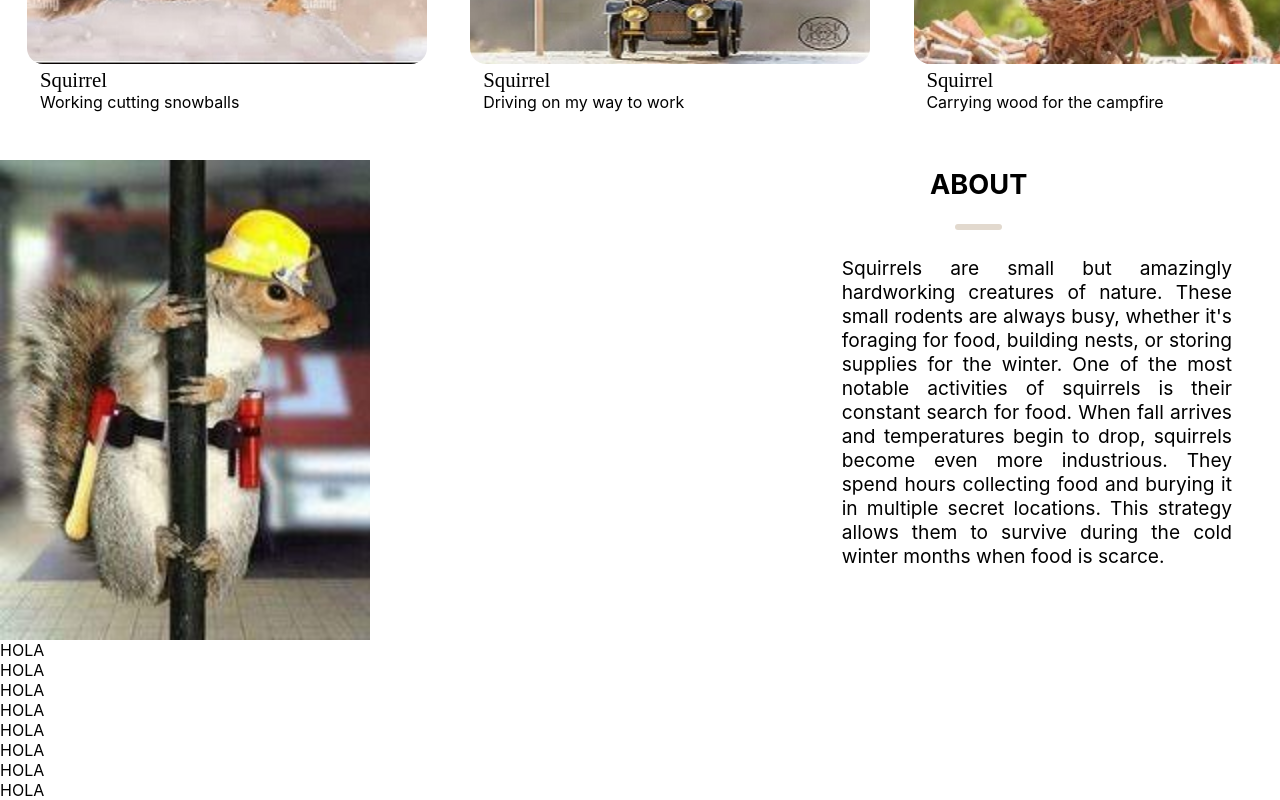
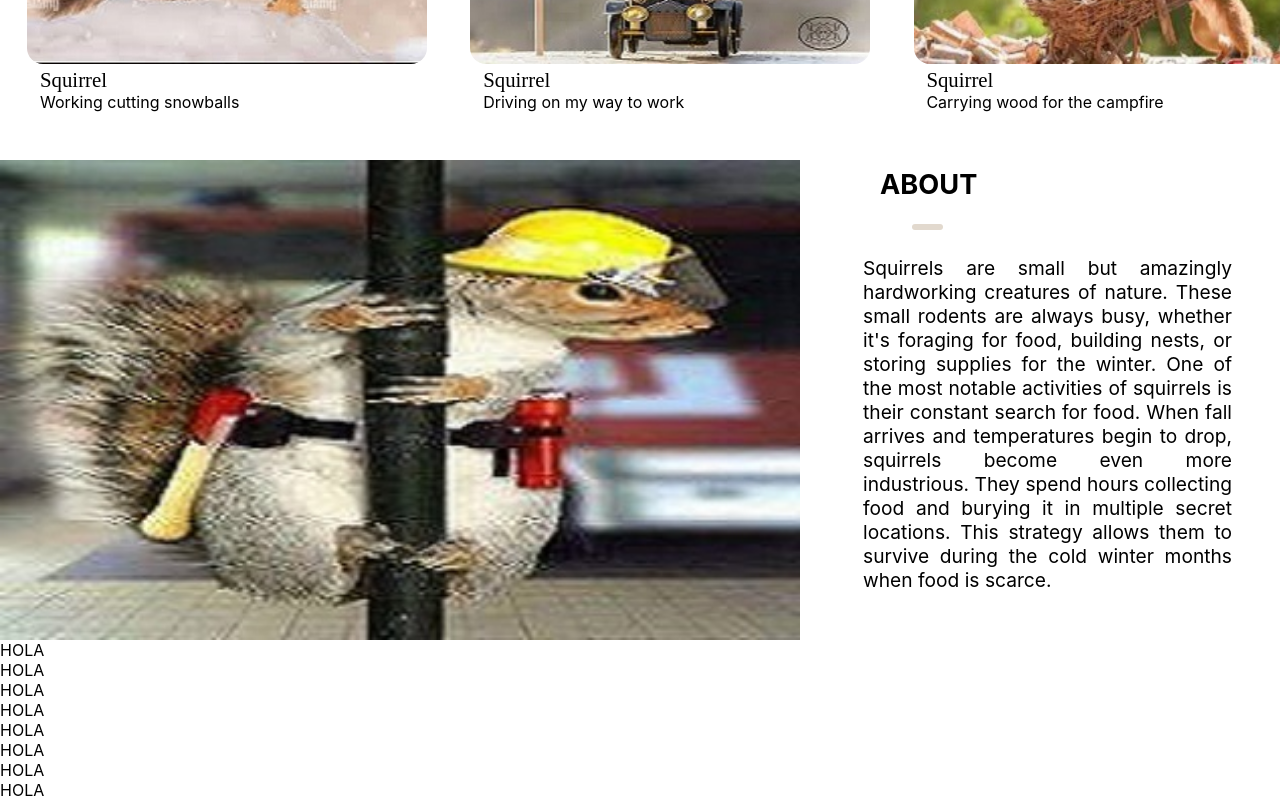
Before and after one commit to VaniaML/squirrel, a React (Create React App) app: page / in a window 1280 px wide. Shown: the part 1231-2031 px from the top of the page. Built offline with nearby package versions, Linux system fonts and the light colour scheme.

Commit message:
Add files via upload

```diff
--- a/src/components/home/Home.module.css
+++ b/src/components/home/Home.module.css
@@ -62,21 +62,21 @@
 
   .Img1 {
     margin-top: 1.5rem;
-    width: 200rem;
+    width: 50rem;
     height: 30rem;
   }
 
   .Abt{
     margin-top: 2rem;
-    margin-left: 35rem;
+    margin-left: 5rem;
     font-weight: bold;
     font-size: 1.7rem;
   }
 
   .LineAbt {
     margin-top: 5.5rem;
-    width: 35rem;
-    margin-left: -4.5rem;
+    width: 25rem;
+    margin-left: -4.1rem;
     border: none;
     border-radius: 2rem;
     height: .4rem;
@@ -86,7 +86,7 @@
   .About{
     text-align: justify;
     margin-right: 3rem;
-    margin-left: -10rem;
+    margin-left: -5rem;
     margin-top: 7.5rem;
     font-size: 1.2rem;
 
```
Also changed, not shown: src/components/home/bombero.jpg.
